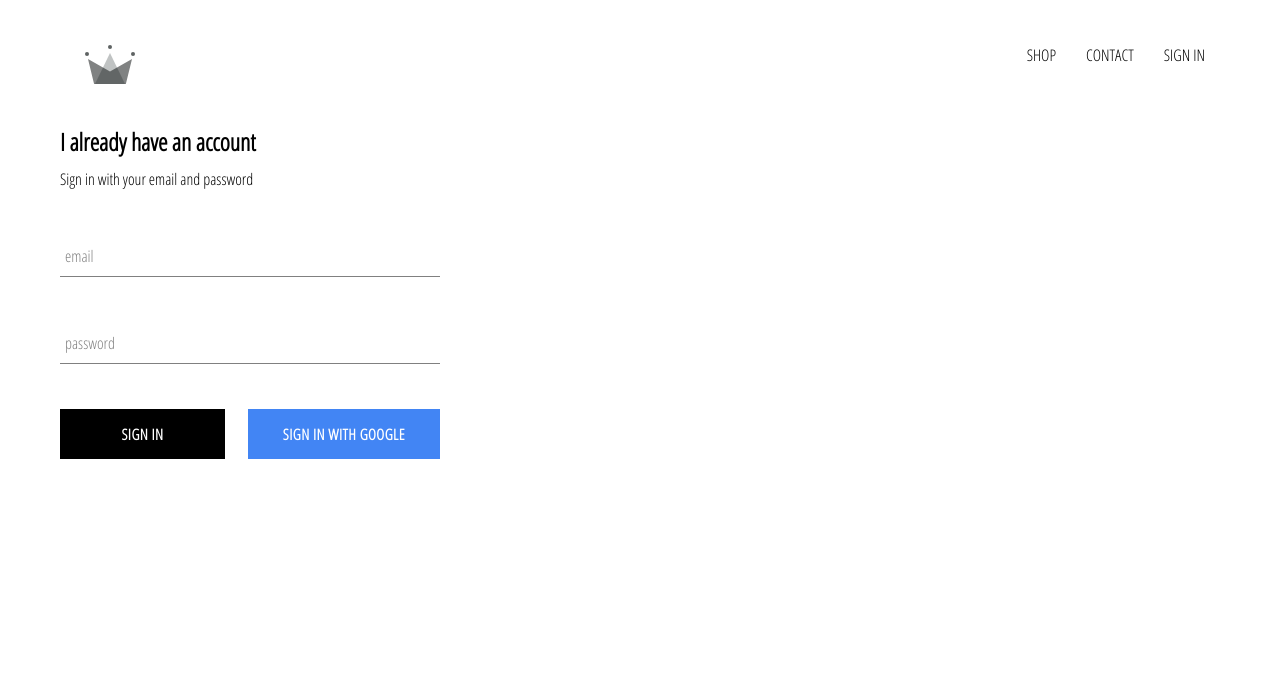
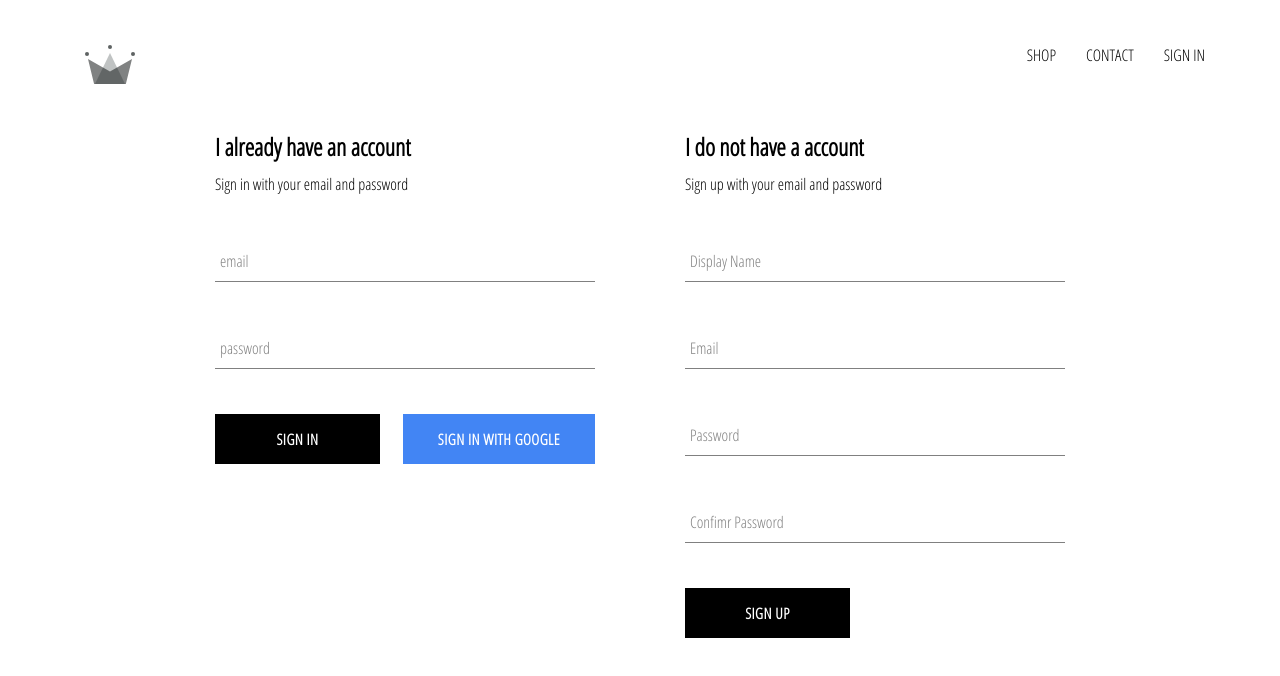
Before and after one commit to croberttdmello/crwn-clothing, a React (Create React App) app: page /signin in a window 1280 px wide. Shown: the top 676 px of the page. Built offline with nearby package versions, Linux system fonts and the light colour scheme; no server answers.

Commit message:
feat: create and store a new user through signup component

```diff
--- a/src/App.js
+++ b/src/App.js
@@ -1,13 +1,13 @@
-import React from 'react';
-import { Route, Switch } from 'react-router-dom';
+import React from "react";
+import { Route, Switch } from "react-router-dom";
 
-import './App.css';
-import HomePage from './pages/homepage/HomePage';
-import ShopPage from './pages/shop-page/ShopPage';
-import ContactPage from './pages/contact-page/ContactPage';
-import SignInSignUpPage from './pages/signin-signup-page/SignInSignUpPage';
-import Header from './components/header/Header';
-import { auth, createUserProfileDocument } from './firebase/firebase.utils';
+import "./App.css";
+import HomePage from "./pages/homepage/HomePage";
+import ShopPage from "./pages/shop-page/ShopPage";
+import ContactPage from "./pages/contact-page/ContactPage";
+import SignInSignUpPage from "./pages/signin-signup-page/SignInSignUpPage";
+import Header from "./components/header/Header";
+import { auth, createUserProfileDocument } from "./firebase/firebase.utils";
 
 class App extends React.Component {
   constructor() {
@@ -15,24 +15,24 @@
 
     this.state = {
       currentUser: null,
-    }
+    };
   }
 
   unsubscribeFromAuth = null;
 
   componentDidMount() {
-    this.unsubscribeFromAuth = auth.onAuthStateChanged(async userAuth => {
+    this.unsubscribeFromAuth = auth.onAuthStateChanged(async (userAuth) => {
       if (userAuth) {
         const userRef = await createUserProfileDocument(userAuth);
 
-        userRef.onSnapshot(snapShot => {
+        userRef.onSnapshot((snapShot) => {
           this.setState({
             currentUser: {
               id: snapShot.id,
-              ...snapShot.data()
-            }
-          })
-        })
+              ...snapShot.data(),
+            },
+          });
+        });
       }
 
       this.setState({ currentUser: userAuth });
--- a/src/components/sign-in/SignIn.jsx
+++ b/src/components/sign-in/SignIn.jsx
@@ -19,7 +19,6 @@
 
   handleSubmit = (event) => {
     event.preventDefault();
-
     this.setState({ email: "", password: "" });
   };
 
--- /dev/null
+++ b/src/components/sign-up/SignUp.jsx
@@ -0,0 +1,107 @@
+import React from "react";
+
+import FormInput from "../form-input/FormInput";
+import CustomButtom from "../custom-buttom/CustomButton";
+
+import { auth, createUserProfileDocument } from "../../firebase/firebase.utils";
+
+import "./SignUp.scss";
+
+class SignUp extends React.Component {
+  constructor() {
+    super();
+
+    this.state = {
+      displayName: "",
+      email: "",
+      password: "",
+      confirmPassword: "",
+    };
+  }
+
+  handleSubmit = async (event) => {
+    event.preventDefault();
+
+    const { displayName, email, password, confirmPassword } = this.state;
+
+    if (password !== confirmPassword) {
+      alert("Passwords don't match!");
+      return;
+    }
+
+    try {
+      const { user } = await auth.createUserWithEmailAndPassword(
+        email,
+        password
+      );
+      await createUserProfileDocument(user, { displayName });
+
+      this.setState({
+        displayName: "",
+        email: "",
+        password: "",
+        confirmPassword: "",
+      });
+    } catch (error) {
+      console.error(error);
+    }
+  };
+
+  handleChange = (event) => {
+    const { value, name } = event.target;
+    this.setState({ [name]: value });
+  };
+
+  render() {
+    const { displayName, email, password, confirmPassword } = this.state;
+
+    return (
+      <div className="SignUp">
+        <h2 className="Title">I do not have a account</h2>
+        <span>Sign up with your email and password</span>
+
+        <form className="SignUpForm" onSubmit={this.handleSubmit}>
+          <FormInput
+            name="displayName"
+            type="text"
+            label="Display Name"
+            value={displayName}
+            handleChange={this.handleChange}
+            required
+          />
+
+          <FormInput
+            name="email"
+            type="email"
+            label="Email"
+            value={email}
+            handleChange={this.handleChange}
+            required
+          />
+
+          <FormInput
+            name="password"
+            type="password"
+            label="Password"
+            value={password}
+            handleChange={this.handleChange}
+            required
+          />
+
+          <FormInput
+            name="confirmPassword"
+            type="password"
+            label="Confimr Password"
+            value={confirmPassword}
+            handleChange={this.handleChange}
+            required
+          />
+
+          <CustomButtom type="submit"> Sign up </CustomButtom>
+        </form>
+      </div>
+    );
+  }
+}
+
+export default SignUp;
--- /dev/null
+++ b/src/components/sign-up/SignUp.scss
@@ -0,0 +1,9 @@
+.SignUp {
+  display: flex;
+  flex-direction: column;
+  width: 380px;
+
+  .Title {
+    margin: 10px 0;
+  }
+}
--- a/src/pages/signin-signup-page/SignInSignUpPage.jsx
+++ b/src/pages/signin-signup-page/SignInSignUpPage.jsx
@@ -1,15 +1,15 @@
-import React from 'react';
+import React from "react";
 
-import SignIn from '../../components/sign-in/SignIn'
+import SignIn from "../../components/sign-in/SignIn";
+import SignUp from "../../components/sign-up/SignUp";
 
-import './SignInSignUpPage.scss';
+import "./SignInSignUpPage.scss";
 
 const SignInSignUpPage = () => (
-
   <div className="SignInSignUpPage">
-   <SignIn/>
+    <SignIn />
+    <SignUp />
   </div>
-
 );
 
 export default SignInSignUpPage;
--- a/src/pages/signin-signup-page/SignInSignUpPage.scss
+++ b/src/pages/signin-signup-page/SignInSignUpPage.scss
@@ -0,0 +1,6 @@
+.SignInSignUpPage {
+  display: flex;
+  justify-content: space-between;
+  width: 850px;
+  margin: 30px auto;
+}
```
